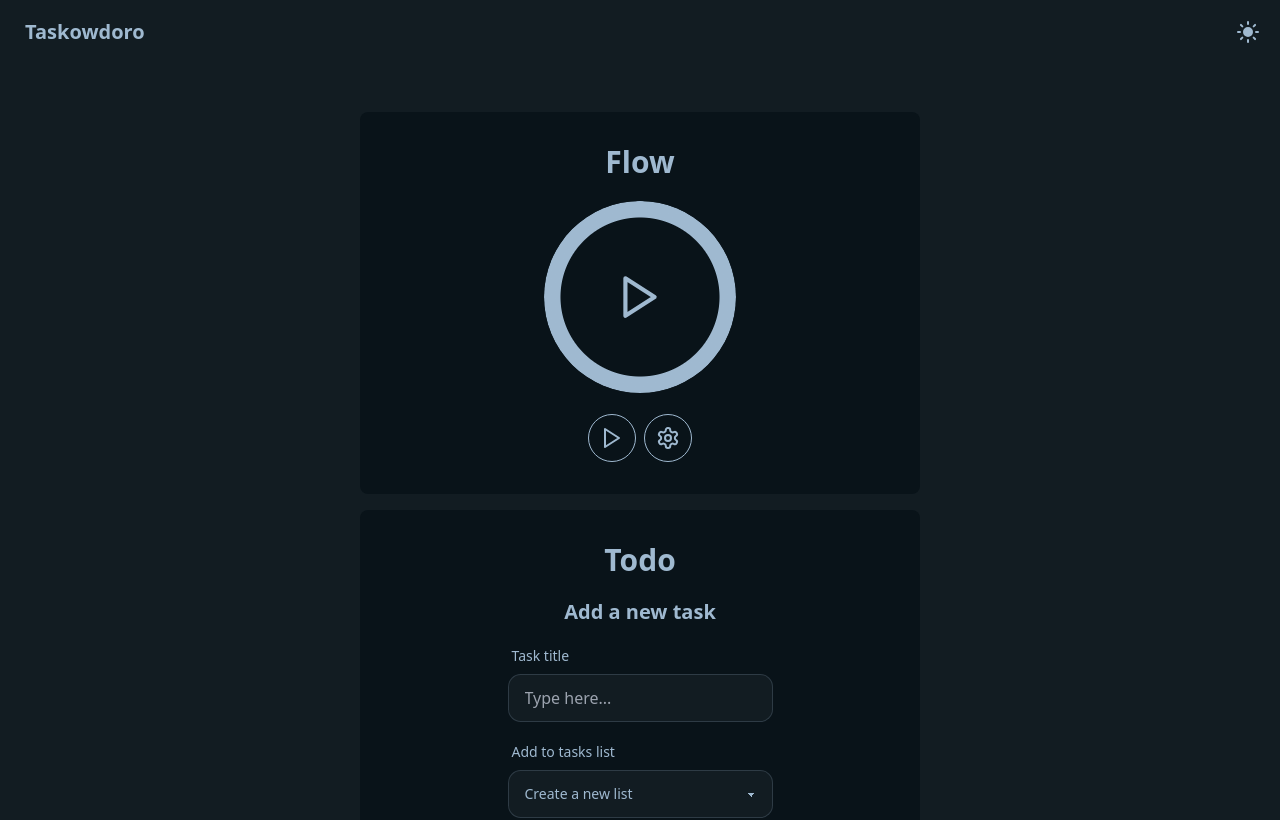
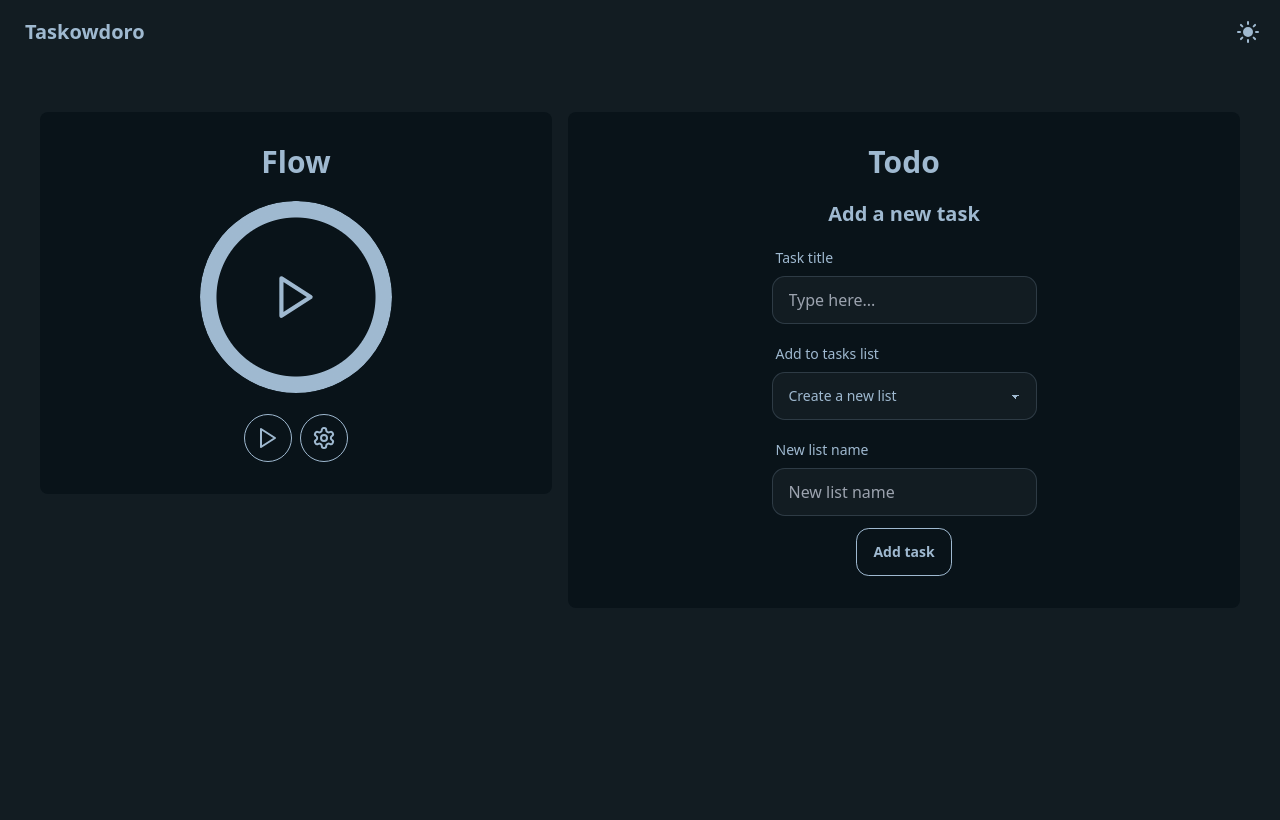
Before and after one commit to kevinmulier/taskowdoro, a React (Vite) app in the folder client/: page / in a window 1280 px wide. Shown: the top 820 px of the page. Built offline with nearby package versions, Linux system fonts and the light colour scheme.

Commit message:
improve responsiveness

```diff
--- a/client/src/App.jsx
+++ b/client/src/App.jsx
@@ -6,7 +6,7 @@ function App() {
   return (
     <>
       <Navbar />
-      <div className="container flex flex-col max-w-xl gap-4 p-2 mx-auto">
+      <div className="container flex justify-center gap-4 p-2 mx-auto max-md:flex-col">
         <Flowmodoro />
         <Todo />
       </div>
--- a/client/src/components/flowmodoro/Flowmodoro.jsx
+++ b/client/src/components/flowmodoro/Flowmodoro.jsx
@@ -31,7 +31,7 @@ const Flowmodoro = () => {
   }, [mode, pause, resetTimeAndUI, updateTime, updateProgress]);
 
   return (
-    <section className="flex flex-col items-center justify-center w-full gap-5 p-8 mx-auto rounded-lg bg-base-300">
+    <section className="flex flex-col items-center justify-center w-full gap-5 p-8 rounded-lg md:max-w-lg bg-base-300 h-fit">
       <h1 className="text-3xl font-bold">Flow</h1>
       {currentTask && (
         <h2 className="text-xl font-semibold">{currentTask.task}</h2>
--- a/client/src/components/todo/Todo.jsx
+++ b/client/src/components/todo/Todo.jsx
@@ -7,7 +7,7 @@ const Todo = () => {
   const lists = useTaskStore((state) => state.tasksLists);
 
   return (
-    <div className="flex flex-col items-center justify-center w-full gap-5 px-2 py-8 mx-auto rounded-lg sm:px-8 bg-base-300">
+    <div className="flex flex-col items-center justify-center w-full gap-5 px-2 py-8 rounded-lg md:max-w-2xl sm:px-8 bg-base-300">
       <h2 className="text-3xl font-bold">Todo</h2>
       {tasks.length > 0 && <TodoTasksList />}
       <TodoForm />
```
